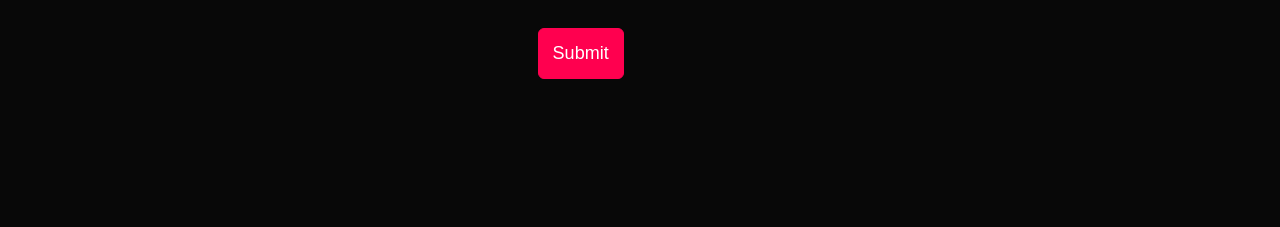
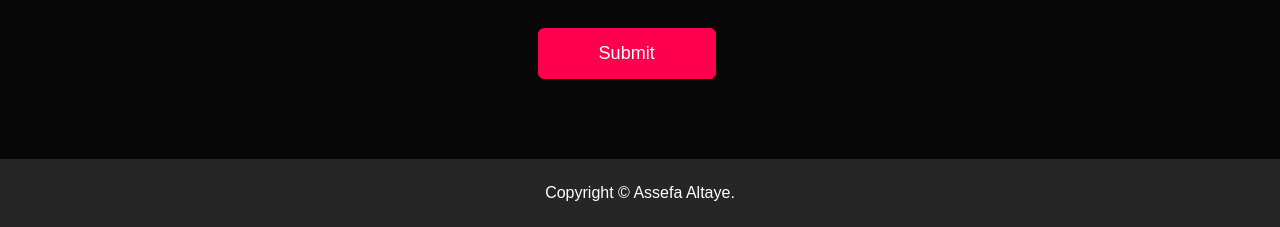
Before and after one commit to Assekops/Portfolio-final, a plain HTML site: page index.html in a window 1280 px wide. Shown: the part 2938-3165 px from the top of the page. Before the commit the page ends 3077 px from the top, so only its background shows below. Drawn offline with Linux system fonts and the light colour scheme.

Commit message:
contact me section

```diff
--- a/index.html
+++ b/index.html
@@ -249,11 +249,15 @@
                 name="Message"
                 rows="6"
                 placeholder="Your Message"
+                required
               ></textarea>
               <button type="submit" class="btn btn2">Submit</button>
             </form>
           </div>
         </div>
+      </div>
+      <div class="copyright">
+        <p>Copyright &copy; Assefa Altaye.</p>
       </div>
     </div>
     <script>
--- a/style.css
+++ b/style.css
@@ -286,8 +286,16 @@ form textarea {
   border-radius: 6px;
 }
 form .btn2 {
-  padding: 14px;
+  padding: 14px 60px;
   font-size: 18px;
   margin-top: 20px;
   cursor: pointer;
 }
+.copyright {
+  width: 100%;
+  text-align: center;
+  padding: 25px 0;
+  background: #262626;
+  font-weight: 300;
+  margin-top: 20px;
+}
```
